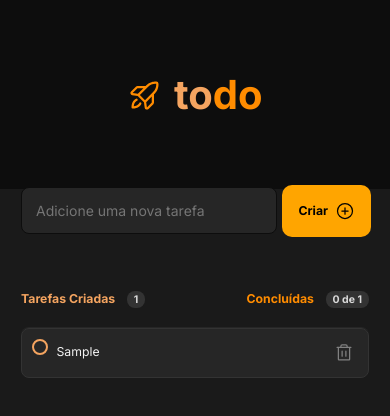
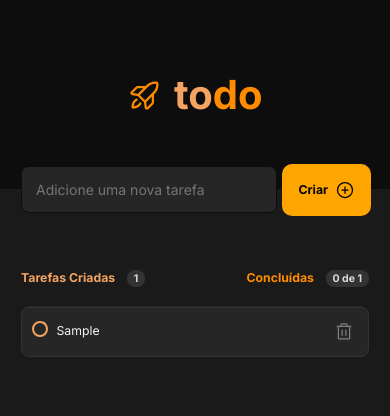
Before and after one commit to Brendler17/to-do, a React (Vite) app: page / in a window 390 px wide. Both pictures are taken after typing "Sample" into the empty fields and a click on the button "Criar". Shown: the top 416 px of the page. Built offline with nearby package versions, Linux system fonts and the light colour scheme.

Commit message:
fixed checkbox styles

```diff
--- a/src/App.tsx
+++ b/src/App.tsx
@@ -22,7 +22,7 @@ export function App() {
       title: taskTitle,
       isComplete: false
     }
-    setTasks([...tasks, newTask]);
+    setTasks([newTask, ...tasks]);
   }
 
   function checkTask(taskId: number) {
--- a/src/components/Task.module.css
+++ b/src/components/Task.module.css
@@ -1,7 +1,8 @@
 .taskContainer {
   display: flex;
   align-items: flex-start;
-  justify-content: space-between;
+  justify-content: center;
+  align-self: stretch;
   padding: 1rem;
   gap: 0.75rem;
 
@@ -38,7 +39,7 @@
 }
 
 .taskContainer button:hover {
-  color: var(--danger);
+  color: var(--orange-900);
 }
 
 .taskContainer input[type=checkbox] {
@@ -48,13 +49,18 @@
   height: 10px;
 }
 
-.taskContainer input[type=checkbox]:before {
+.taskContainer input[type=checkbox]:focus {
+  box-shadow: none;
+  border: none;
+}
+
+.taskContainer input[type=checkbox]::before {
   content: "";
   display: block;
   position: absolute;
   width: 0.875rem;
   height: 0.875rem;
-  top: -4px;
+  top: -1px;
   left: -4px;
   border: 2px solid var(--orange-300);
   border-radius: 50%;
@@ -63,14 +69,18 @@
   transition: background-color 200ms, border-color 200ms, filter 200ms;
 }
 
-.taskContainer input[type=checkbox]:checked:before {
+.taskContainer input[type=checkbox]:focus::before{
+  box-shadow: 0 0 0 1px var(--orange-500);
+}
+
+.taskContainer input[type=checkbox]:checked::before {
   background-color: var(--orange-700);
   border: 2px solid var(--orange-700);
 
   transition: filter 500ms;
 }
 
-.taskContainer input[type=checkbox]:checked:after {
+.taskContainer input[type=checkbox]:checked::after {
   content: "";
   display: block;
   width: 4px;
@@ -81,16 +91,16 @@
   -ms-transform: rotate(45deg);
   transform: rotate(45deg);
   position: absolute;
-  top: -2px;
+  top: 1px;
   left: 2px;
 }
 
-.taskContainer input[type=checkbox]:hover:not(:checked):before {
+.taskContainer input[type=checkbox]:hover:not(:checked)::before {
   border: 2px solid var(--orange-700);
   background: var(--orange-300);
   filter: brightness(0.7);
 }
 
-.taskContainer input[type="checkbox"]:hover:checked:before {
-  filter: brightness(1.5);
+.taskContainer input[type="checkbox"]:hover:checked::before {
+  background: var(--orange-300);
 }
--- a/src/global.module.css
+++ b/src/global.module.css
@@ -25,7 +25,7 @@
   }
 
   .appContainer {
-    padding: 1.5rem;
+    padding: 0 1.5rem 1.5rem 1.5rem;
   }
 }
 
```
